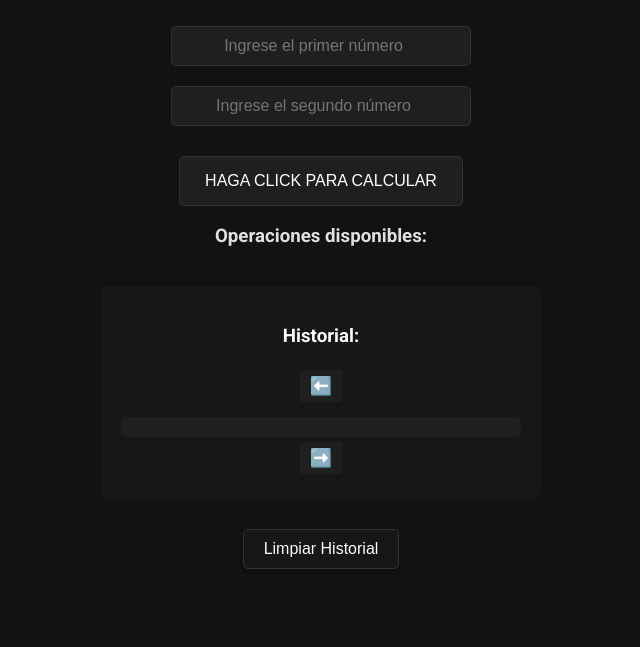
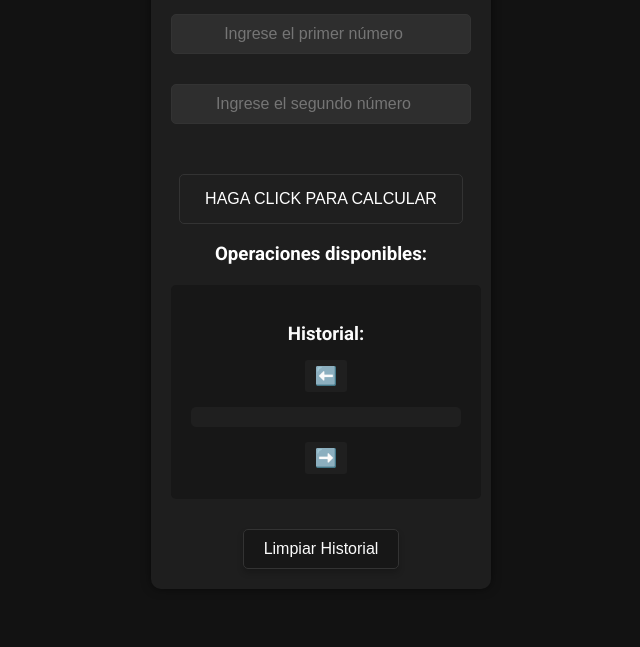
Before and after one commit to maximilianobt/tercerca_preEntrega-MaxmilianoBurelaTello, a plain HTML site: page index.html in a window 1280 px wide. Shown: the part 153-800 px from the top of the page, without its empty margins (319-959 px from the left). Drawn offline with Linux system fonts and the light colour scheme; no server answers.

Commit message:
tercerca_preEntrega-MaxmilianoBurelaTello

```diff
--- a/css/css.css
+++ b/css/css.css
@@ -1,22 +1,27 @@
 /* Estilos generales */
 body {
     font-family: 'Roboto', sans-serif;
+    background-color: #121212;
+    color: #ffffff;
+    margin: 0;
+    padding: 0;
     display: flex;
-    flex-direction: column;
+    justify-content: center;
     align-items: center;
-    justify-content: center;
     height: 100vh;
-    margin: 0;
-    background-color: #121212;
-    color: #e0e0e0;
+}
+
+.container {
+    background-color: #1e1e1e;
     padding: 20px;
-    box-sizing: border-box;
+    border-radius: 10px;
+    box-shadow: 0 0 10px rgba(0, 0, 0, 0.5);
+    width: 300px;
+    text-align: center;
 }
 
 h1 {
     color: #ffffff;
-    text-align: center;
-    font-size: 28px;
     margin-bottom: 20px;
 }
 
@@ -24,8 +29,8 @@ h1 {
 .input-container {
     display: flex;
     flex-direction: column;
-    align-items: center;
-    margin-top: 20px;
+    gap: 10px;
+    margin-bottom: 20px;
     width: 100%; /* Ancho adaptativo */
     max-width: 300px;
 }
@@ -41,6 +46,15 @@ input {
     color: #ffffff;
     text-align: center;
     box-sizing: border-box;
+}
+
+input[type="number"] {
+    padding: 10px;
+    border: 1px solid #333333;
+    border-radius: 5px;
+    font-size: 16px;
+    background-color: #2e2e2e;
+    color: #ffffff;
 }
 
 /* Botón calcular */
@@ -60,13 +74,29 @@ button#calcular-btn:hover {
     background-color: #333333;
 }
 
+button {
+    padding: 10px 20px;
+    border: none;
+    border-radius: 5px;
+    background-color: #6200ea;
+    color: #ffffff;
+    font-size: 16px;
+    cursor: pointer;
+    margin-top: 10px;
+}
+
+button:hover {
+    background-color: #3700b3;
+}
+
 /* Estilo de resultados */
 #resultado {
     margin-top: 20px;
-    padding: 20px;
-    background-color: #1f1f1f;
+    padding: 10px;
+    border: 1px solid #333333;
+    border-radius: 5px;
+    background-color: #2e2e2e;
     color: #C49634; /* Color de texto de los resultados */
-    border-radius: 5px;
     text-align: left; /* Alineación de texto a la izquierda */
     width: 90%;
     max-width: 400px;
@@ -90,6 +120,10 @@ button#calcular-btn:hover {
     align-items: center;
 }
 
+#historial h3 {
+    margin-bottom: 10px;
+}
+
 #contenido-historial {
     margin-top: 10px;
     max-height: 300px;
@@ -101,6 +135,7 @@ button#calcular-btn:hover {
     width: 100%;
     box-sizing: border-box;
     font-size: 14px;
+    margin-bottom: 10px;
 }
 
 #mensaje-historial {
@@ -128,6 +163,20 @@ button#prev:hover, button#next:hover {
     background-color: #333333;
 }
 
+#prev, #next {
+    padding: 5px 10px;
+    border: none;
+    border-radius: 5px;
+    background-color: #6200ea;
+    color: #ffffff;
+    font-size: 16px;
+    cursor: pointer;
+}
+
+#prev:hover, #next:hover {
+    background-color: #3700b3;
+}
+
 /* Estilo del botón "Limpiar Historial" */
 #acciones-historial {
     margin-top: 10px;
--- a/index.html
+++ b/index.html
@@ -8,6 +8,7 @@
     <link href="https://fonts.googleapis.com/css2?family=Roboto:wght@400;700&display=swap" rel="stylesheet">
 </head>
 <body>
+    <div class="container">
         <h1>CALCULADORA</h1>
 
         <!-- Contenedor de Inputs -->
@@ -40,6 +41,7 @@
         <div id="acciones-historial">
             <button id="limpiar-historial-btn">Limpiar Historial</button>
         </div>
+    </div>
 
     <script src="js/script.js"></script>
 </body>
```
Lines whose indentation alone changed are shown as unchanged.
